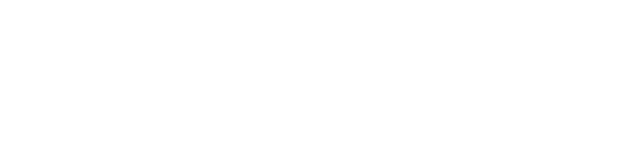
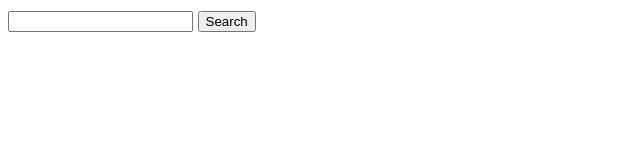
Before and after one commit to NatalySv/goit-js-hw-11, a website built with Vite: page src/index.html in a window 1280 px wide. Shown: the whole page, without its empty margins (0-640 px from the left). Built offline with nearby package versions, Linux system fonts and the light colour scheme.

Commit message:
Update index.html

```diff
--- a/src/index.html
+++ b/src/index.html
@@ -8,6 +8,11 @@
     <link rel="stylesheet" href="./css/styles.css" />
   </head>
   <body>
+    <form class="task-form">
+      <input class="form-input" type="text" name="form-input" />
+      <button class="form-btn" type="submit">Search</button>
+    </form>
+    <ul class="gallery"></ul>
     <script type="module" src="./main.js"></script>
   </body>
 </html>
```
